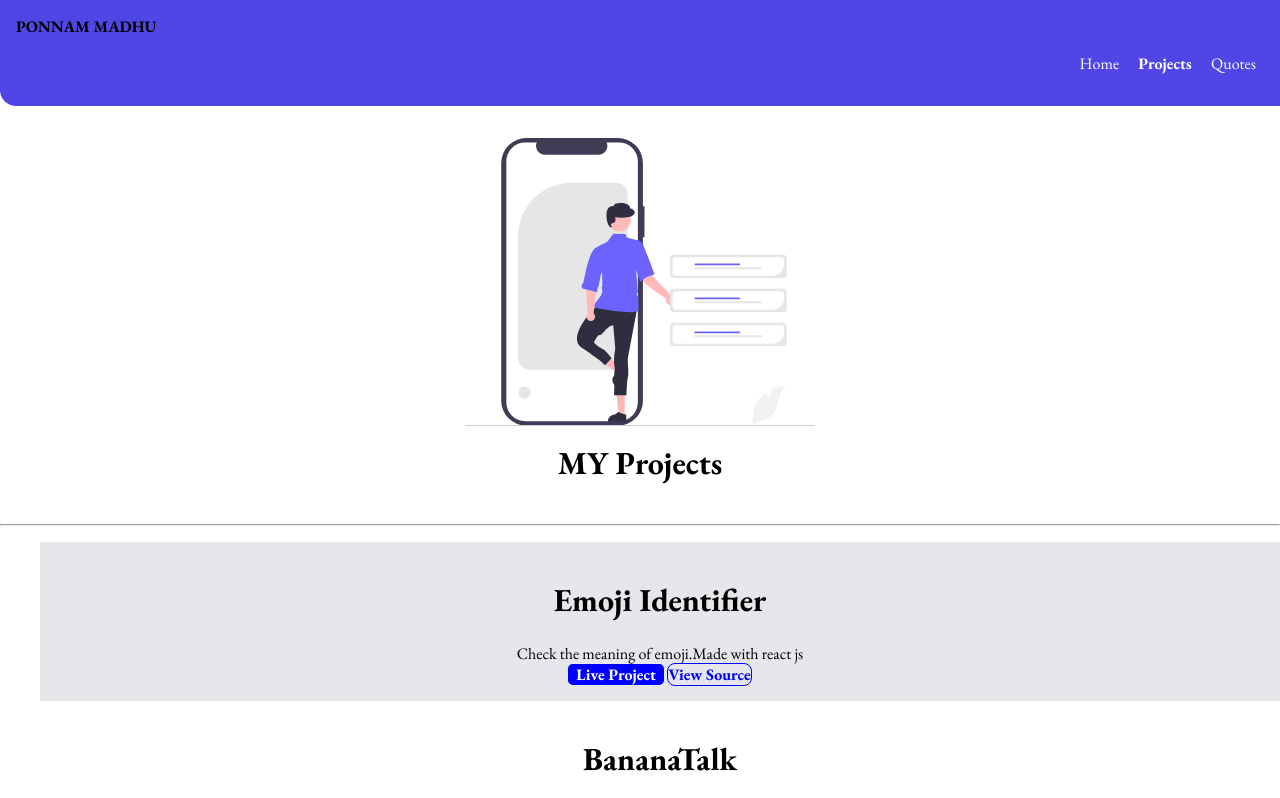
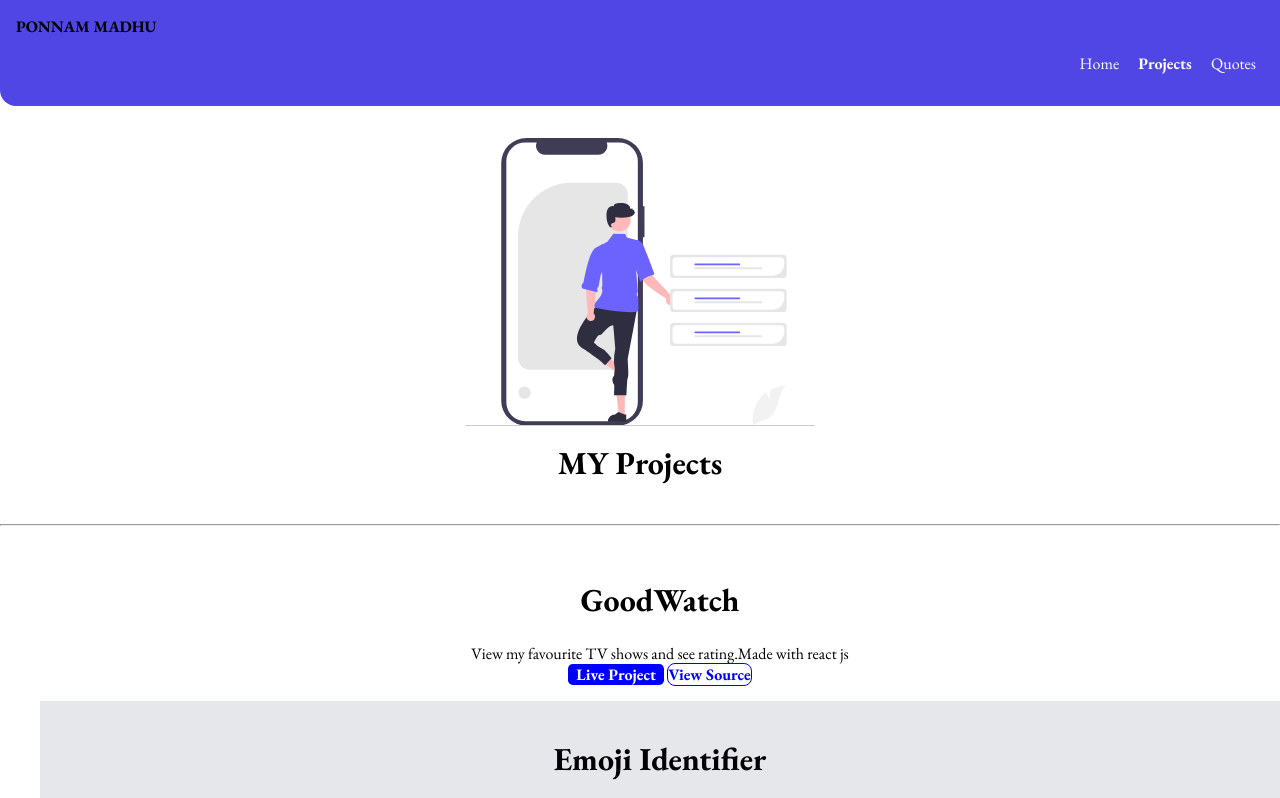
Before and after one commit to PonnamMadhu/MYPORTFOLIO, a plain HTML site: page projects.html in a window 1280 px wide. Shown: the top 798 px of the page. Drawn offline with nearby package versions, Linux system fonts and the light colour scheme.

Commit message:
updated project goodwatch

```diff
--- a/projects.html
+++ b/projects.html
@@ -29,6 +29,13 @@
     </header>
     <hr>
     <ul class="projectslist" >
+        <li class="subs1">
+            <h1>GoodWatch</h1>
+
+        <div style="font-size: medium;">View my favourite TV shows and see rating.Made with react js</div>
+        <a class="links primary-link list-inline" href="https://emilu.csb.app/">Live Project</a>
+        <a class="links secondary-link " href="https://github.com/PonnamMadhu/GoodWatch">View Source</a>
+        </li>
         <li class="subs2">
             <h1>Emoji Identifier</h1>
 
```
